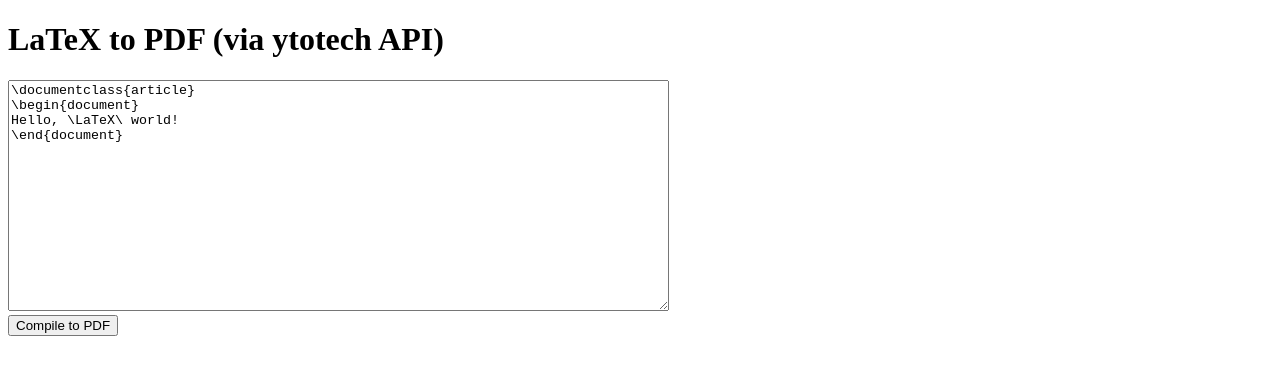
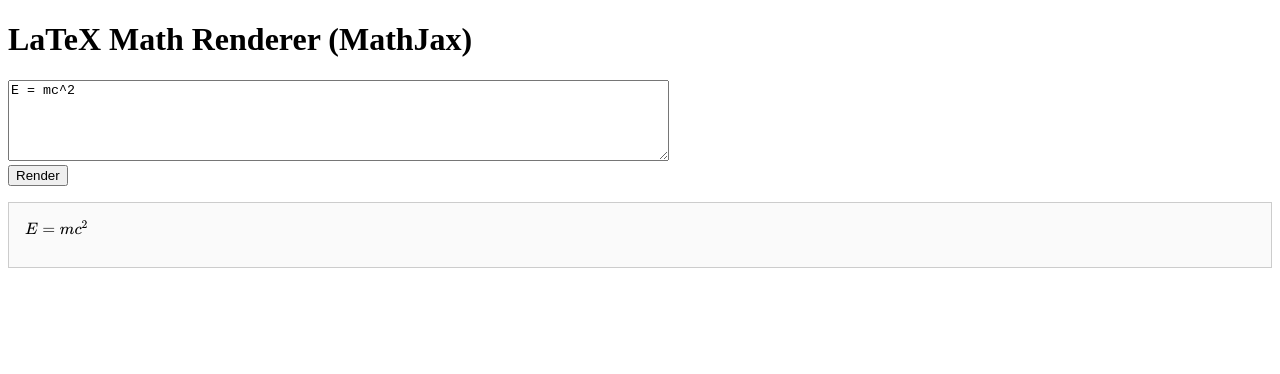
Before and after one commit to Burragon/Cool-Website, a plain HTML site: page index.html in a window 1280 px wide. Drawn offline with nearby package versions, Linux system fonts and the light colour scheme.

Commit message:
Update title and implement MathJax rendering

```diff
--- a/index.html
+++ b/index.html
@@ -2,48 +2,34 @@
 <html lang="en">
 <head>
   <meta charset="UTF-8">
-  <title>LaTeX to PDF Compiler (GitHub Pages, CORS)</title>
+  <title>LaTeX Math Renderer (MathJax)</title>
+  <script src="https://cdn.jsdelivr.net/npm/mathjax@3/es5/tex-mml-chtml.js"></script>
+  <style>
+    #output {
+      border: 1px solid #ccc;
+      min-height: 2em;
+      padding: 1em;
+      margin-top: 1em;
+      background: #fafafa;
+    }
+  </style>
 </head>
 <body>
-  <h1>LaTeX to PDF (via ytotech API)</h1>
-  <textarea id="latexInput" rows="15" cols="80">\documentclass{article}
-\begin{document}
-Hello, \LaTeX\ world!
-\end{document}
-  </textarea><br>
-  <button onclick="compileLatex()">Compile to PDF</button>
-  <a id="download" style="display:none" download="output.pdf">Download PDF</a>
-  <p id="status"></p>
+  <h1>LaTeX Math Renderer (MathJax)</h1>
+  <textarea id="latexInput" rows="5" cols="80">E = mc^2</textarea><br>
+  <button onclick="renderLatex()">Render</button>
+  <div id="output"></div>
 
   <script>
-    async function compileLatex() {
-      document.getElementById('status').textContent = 'Compiling...';
-      document.getElementById('download').style.display = 'none';
+    function renderLatex() {
       const latex = document.getElementById('latexInput').value;
-
-      try {
-        const response = await fetch(
-          "https://latex.ytotech.com/build/pdf",
-          {
-            method: "POST",
-            headers: { "Content-Type": "application/json" },
-            body: JSON.stringify({ "main.tex": latex })
-          }
-        );
-        if (response.ok) {
-          const blob = await response.blob();
-          const url = URL.createObjectURL(blob);
-          const download = document.getElementById('download');
-          download.href = url;
-          download.style.display = '';
-          document.getElementById('status').textContent = 'Success! Download your PDF:';
-        } else {
-          document.getElementById('status').textContent = 'Compilation failed.';
-        }
-      } catch (e) {
-        document.getElementById('status').textContent = 'Compilation failed: ' + e;
+      document.getElementById('output').innerHTML = '\\(' + latex + '\\)';
+      if (window.MathJax) {
+        MathJax.typesetPromise([document.getElementById('output')]);
       }
     }
+    // Optionally, render on load
+    window.onload = renderLatex;
   </script>
 </body>
 </html>
```
